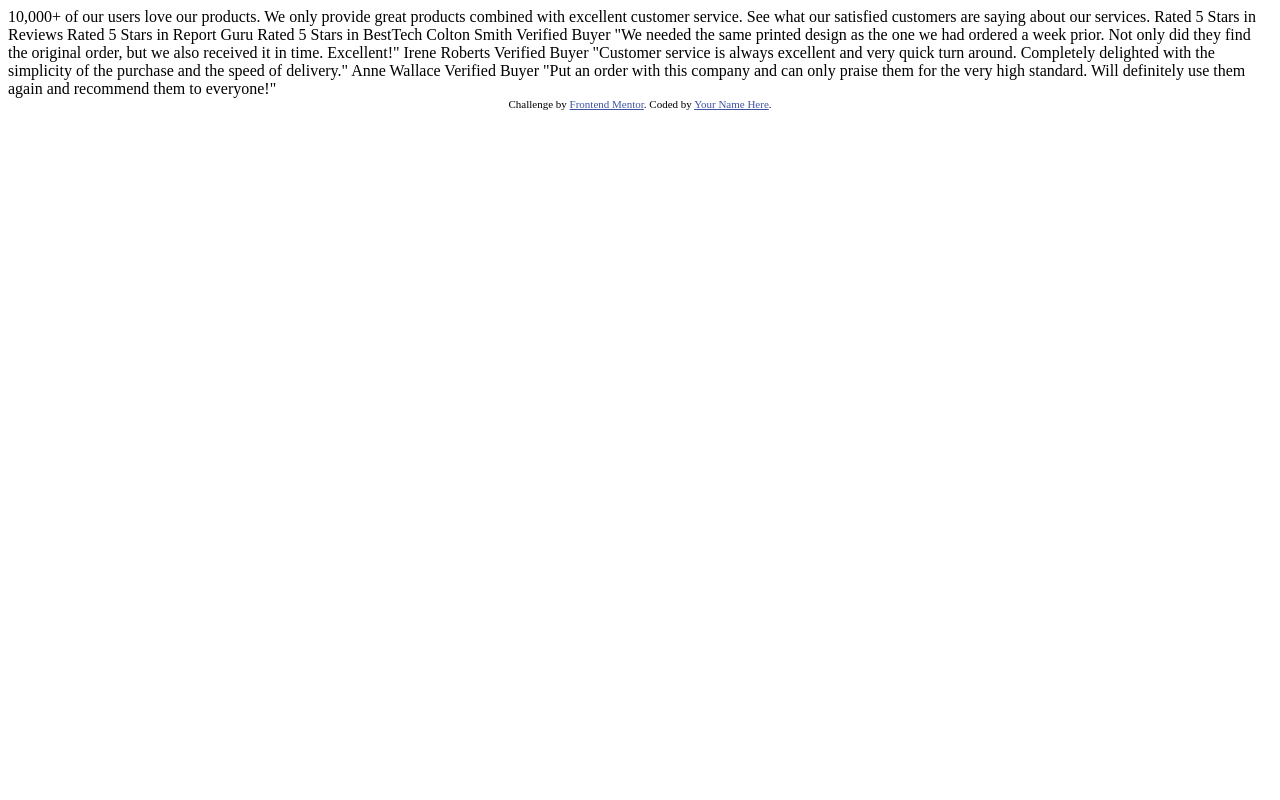
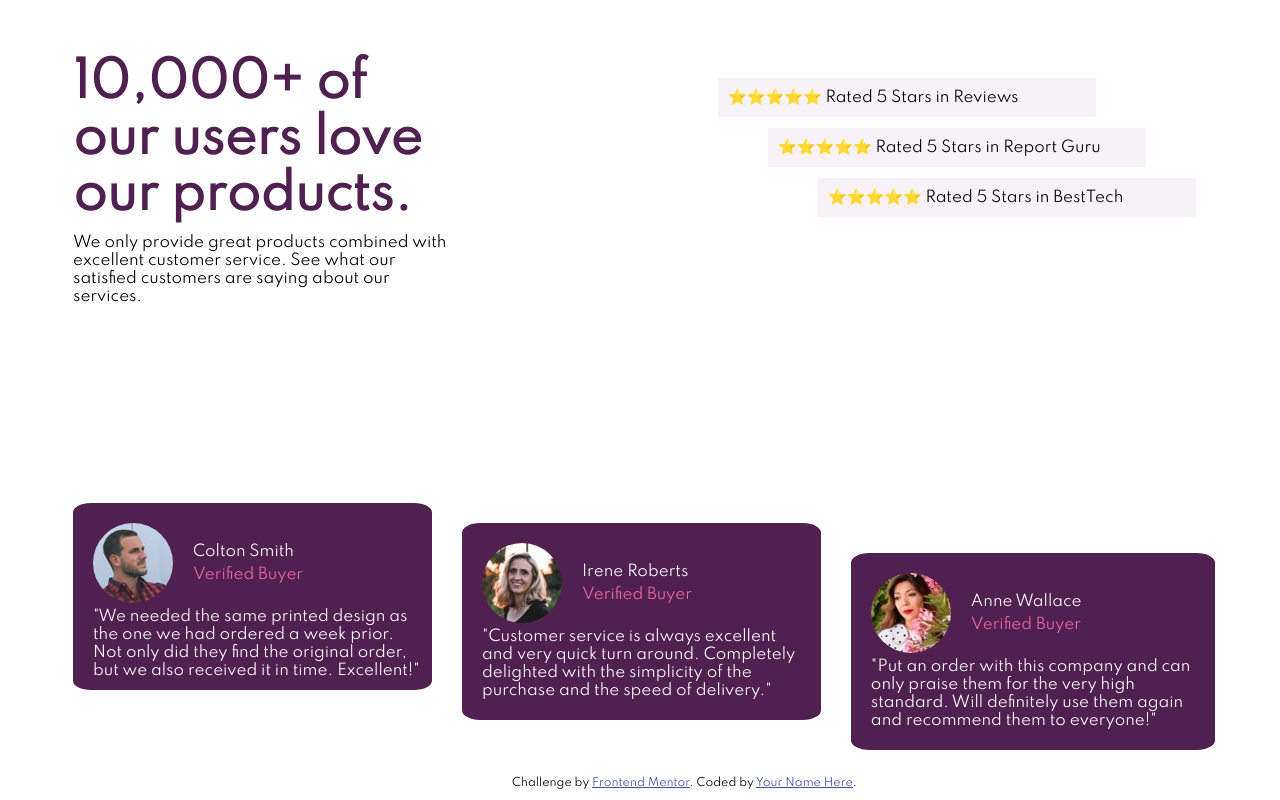
Before and after one commit to riteessshh/social-proof-section-development, a plain HTML site: page index.html in a window 1280 px wide. Drawn offline with Linux system fonts and the light colour scheme.

Commit message:
edit 2.0

```diff
--- a/index.html
+++ b/index.html
@@ -11,6 +11,12 @@
       sizes="32x32"
       href="./images/favicon-32x32.png"
     />
+
+    <!-- font -->
+    <link href="https://fonts.googleapis.com/css2?family=Spartan&display=swap" rel="stylesheet">
+
+    <!-- stylesheet  -->
+    <link rel="stylesheet" href="styles.css">
 
     <title>Frontend Mentor | Social proof section</title>
 
@@ -26,30 +32,88 @@
     </style>
   </head>
   <body>
+
+    <!-- info -->
+
+    <div class="info">
+      <div class="heading">
         10,000+ of our users love our products.
 
+      </div>
+      <div class="content">
         We only provide great products combined with excellent customer service.
         See what our satisfied customers are saying about our services.
+      </div>
 
-    Rated 5 Stars in Reviews
-    Rated 5 Stars in Report Guru
-    Rated 5 Stars in BestTech
 
-    Colton Smith
-    Verified Buyer
+    </div>
+
+    <!-- rating -->
+
+    <div class="rating">
+      <div class="rate1">
+        ⭐⭐⭐⭐⭐  Rated 5 Stars in Reviews
+      </div>
+      <div class="rate2">
+        ⭐⭐⭐⭐⭐  Rated 5 Stars in Report Guru
+      </div>
+      <div class="rate3">
+        ⭐⭐⭐⭐⭐  Rated 5 Stars in BestTech
+      </div>
+    </div>
+
+    <!-- reviews -->
+
+    <div class="reviews">
+      <div class="r1">
+        <div class="name">
+          <div class="na-img">
+            <img class="img" src="images/image-colton.jpg" alt="">
+          </div>
+          <div class="text">
+            <span class="na">Colton Smith</span>
+            <span class="sub">Verified Buyer</span>
+          </div>
+
+        </div>
+
         "We needed the same printed design as the one we had ordered a week prior.
         Not only did they find the original order, but we also received it in time.
         Excellent!"
+      </div>
+      <div class="r2">
+        <div class="name">
+          <div class="na-img">
+            <img class="img" src="images/image-irene.jpg" alt="">
+          </div>
+          <div class="text">
+            <span class="na">Irene Roberts</span>
+            <span class="sub">Verified Buyer</span>
+          </div>
 
-    Irene Roberts
-    Verified Buyer
+
+        </div>
+
         "Customer service is always excellent and very quick turn around. Completely
         delighted with the simplicity of the purchase and the speed of delivery."
+      </div>
+      <div class="r3">
+        <div class="name">
+          <div class="na-img">
+            <img class="img" src="images/image-anne.jpg" alt="">
+          </div>
+          <div class="text">
+            <span class="na">Anne Wallace</span>
+            <span class="sub">Verified Buyer</span>
+          </div>
 
-    Anne Wallace
-    Verified Buyer
+        </div>
+
         "Put an order with this company and can only praise them for the very high
         standard. Will definitely use them again and recommend them to everyone!"
+      </div>
+    </div>
+
 
     <div class="attribution">
       Challenge by
--- /dev/null
+++ b/styles.css
@@ -0,0 +1,183 @@
+body {
+  font-family: 'Spartan', sans-serif;
+  font-size: 15px;
+  overflow-x: hidden;
+  overflow-y: hidden;
+}
+
+/* info */
+
+.info {
+  width: 35%;
+  position: absolute;
+  top: 7%;
+}
+
+.heading {
+  margin-left: 65px;
+  font-weight: 700;
+  font-size: 3rem;
+  color: hsl(300, 43%, 22%);
+}
+
+.content {
+  margin-left: 65px;
+  margin-top: 10px;
+  font-weight: lighter;
+  /* color: hsl(300, 24%, 96%); */
+}
+
+/* rating */
+
+.rating {
+  width: 40%;
+  position: absolute;
+  right: 50px;
+}
+.rate1 {
+  width: 70%;
+  position: absolute;
+  top: 70px;
+  background-color: hsl(300, 24%, 96%);
+  padding: 10px;
+}
+.rate2 {
+  width: 70%;
+  position: absolute;
+  top: 120px;
+  left: 50px;
+  background-color: hsl(300, 24%, 96%);
+  padding: 10px;
+}
+.rate3 {
+  width: 70%;
+  position: absolute;
+  top: 170px;
+  left: 100px;
+  background-color: hsl(300, 24%, 96%);
+  padding: 10px;
+}
+/* reviews */
+.reviews {
+  position: absolute;
+  bottom: 50px;
+  display: grid;
+  grid-template-columns: auto auto auto;
+  padding: 0 50px 0;
+}
+
+.name {
+  display: grid;
+  grid-template-columns: 100px auto;
+}
+
+.na-img {
+  grid-row-start: 1;
+  grid-row-end: 2;
+}
+
+.img {
+  border-radius: 100%;
+}
+
+.text{
+  text-align: center;
+}
+
+.na{
+  margin-top: 20px;
+  margin-bottom: 5px;
+  display: block;
+  text-align: left;
+
+}
+.sub {
+  text-align: left;
+  display: block;
+  color: hsl(333, 80%, 67%);
+}
+
+.r1 {
+  background-color: hsl(300, 43%, 22%);
+  color: #fff;
+  font-weight: 400;
+  padding: 10px;
+  margin: 0 15px 60px;
+  padding-top: 20px;
+  padding-bottom: 0px;
+  padding-left: 20px;
+  border-radius: 5%;
+}
+.r2 {
+  background-color: hsl(300, 43%, 22%);
+  color: #fff;
+  padding: 10px;
+  font-weight: 400;
+  margin: 20px 15px 30px;
+  padding-top: 20px;
+  padding-bottom: 20px;
+  padding-left: 20px;
+  border-radius: 5%;
+    /* margin-bottom: 40px;
+    margin-top: 20px; */
+}
+.r3 {
+  background-color: hsl(300, 43%, 22%);
+  color: #fff;
+  font-weight: 400;
+  padding: 10px;
+  margin: 50px 15px 0;
+  padding-top: 20px;
+  padding-left: 20px;
+  padding-bottom: 20px;
+  border-radius: 5%;
+    /* margin-top: 50px; */
+}
+
+/* .na-img {
+  display: grid;
+  grid-column: auto;
+}
+
+.text {
+  display: block;
+}
+.na {
+  display: grid;
+  grid-column: auto;
+}
+.sub {
+  position: absolute;
+} */
+
+/* .r1 {
+  width: 30%;
+  display: inline-block;
+  padding: 20px;
+  margin: 10px;
+  background-color: hsl(300, 43%, 22%);
+  color: #fff;
+}
+.r2 {
+  width: 30%;
+  display: inline-block;
+  padding: 20px;
+  padding: 10px;
+  background-color: hsl(300, 43%, 22%);
+  color: #fff;
+}
+.r3 {
+  width: 30%;
+  display: inline-block;
+  padding: 20px;
+  padding: 10px;
+  background-color: hsl(300, 43%, 22%); */
+  /* color: #fff;
+} */
+
+/* attribution */
+.attribution {
+  position: absolute;
+  left: 40%;
+  bottom: 10px;
+}
```
Lines whose indentation alone changed are shown as unchanged.
